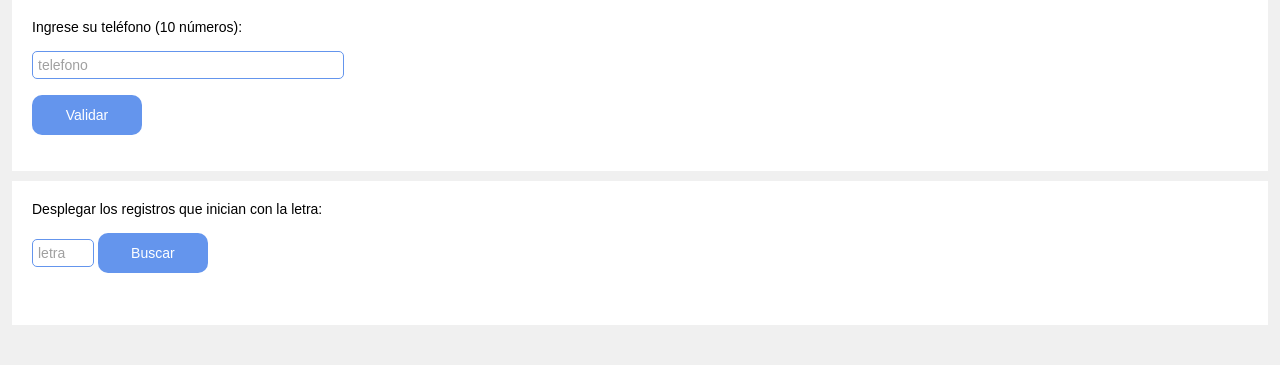
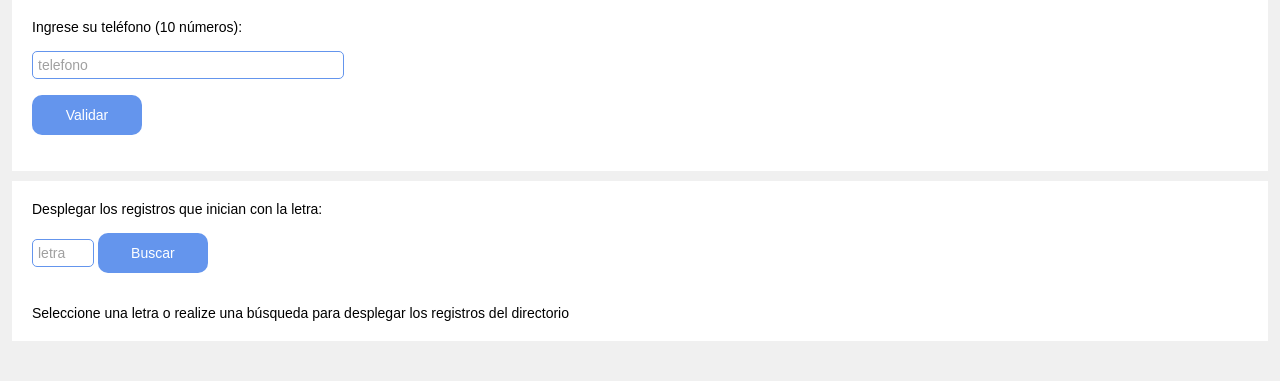
Before and after one commit to GeorgiaSG/examen1, a PHP site: page / in a window 1280 px wide. Shown: the part 481-862 px from the top of the page. Run offline with PHP 8.4, Linux system fonts and the light colour scheme.

Commit message:
Add files via upload

```diff
--- a/index.php
+++ b/index.php
@@ -45,9 +45,58 @@
         <br><br>
         <?php
         //aqui va el código PHP para buscar y desplegar resultados
+        if (isset($_REQUEST["letra"])) {
+            $letraParaBuscar = $_REQUEST["letra"];
 
+            //buscamos los apellidos que inician con la letra seleccionada
+            $sql = "select idDirectorio, nombre, apellido, empresa, email from juanf_directorio where apellido like '" . $letraParaBuscar . "%' order by apellido";
+            $rs = ejecutar($sql);
+        } else if (isset($_POST["busqueda"])) {
+            $registroParaBuscar = $_POST["busqueda"];
+
+            $sql = "select idDirectorio, nombre, apellido, empresa, email from juanf_directorio where apellido like '%" . $registroParaBuscar . "%' order by apellido";
+            $rs = ejecutar($sql);
+        }
         ?>
 
+        <?php
+        if (isset($_REQUEST["letra"]) || isset($_POST["busqueda"])){
+            echo '<div id="r1">Registros encontrados: </div>';
+            echo '<ul class="listaNombres">';
+
+            //checamos si la búsqueda realizada encontró registros en la BD
+             if (mysqli_num_rows($rs) != 0){
+                $k = 0;
+                while ($datos = mysqli_fetch_array($rs)){
+                    if ($k % 2 == 0){
+                        echo "<li class='oscuro'>";
+                    }else{
+                        echo "<li class='claro'>";
+                    }
+                    echo "<a href='javascript:mostrarRegistro(".$datos['idDirectorio'].")'>".$datos["apellido"]."</a>, ".$datos["nombre"].", ".$datos["apellido"].", ".$datos["empresa"].", ".$datos["email"]."</li>";
+                    $k++;
+                }
+            }else{
+                echo 'No se encontraron registros con la búsqueda realizada';
+            }
+            echo "</ul>";
+
+        }else if (isset($_REQUEST["id"])){
+            // checamos si se ha enviado un id para buscar un registro en particular
+            $id = $_REQUEST["id"];
+
+            //hacemos un query para obtener toda la información del registro que se desea deplegar
+            $sql = "select * from juanf_directorio where idDirectorio =".$id;
+
+            //ejecutamos el query
+            $rs = ejecutar($sql);
+
+            $datosRegistro = mysqli_fetch_array($rs);
+
+        } else {
+            echo '<div id="r1">Seleccione una letra o realize una búsqueda para desplegar los registros del directorio</div>';
+        }
+        ?>
 
     </div>
 
```
